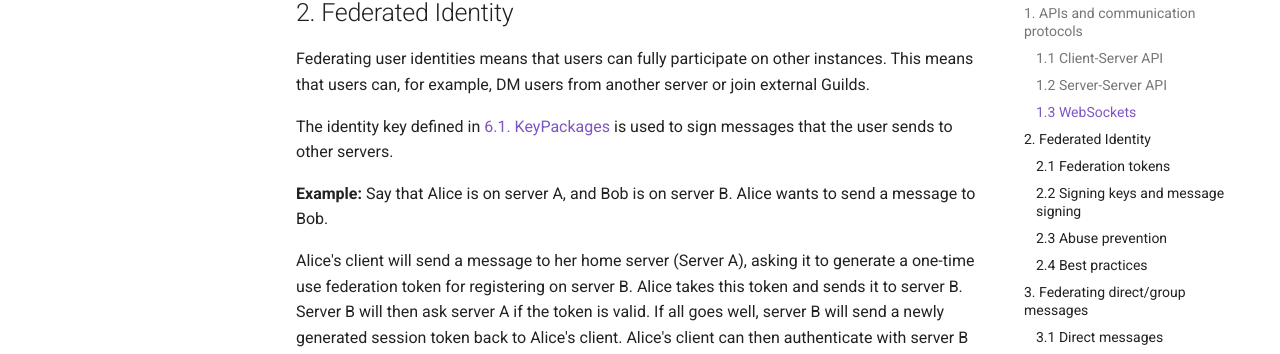
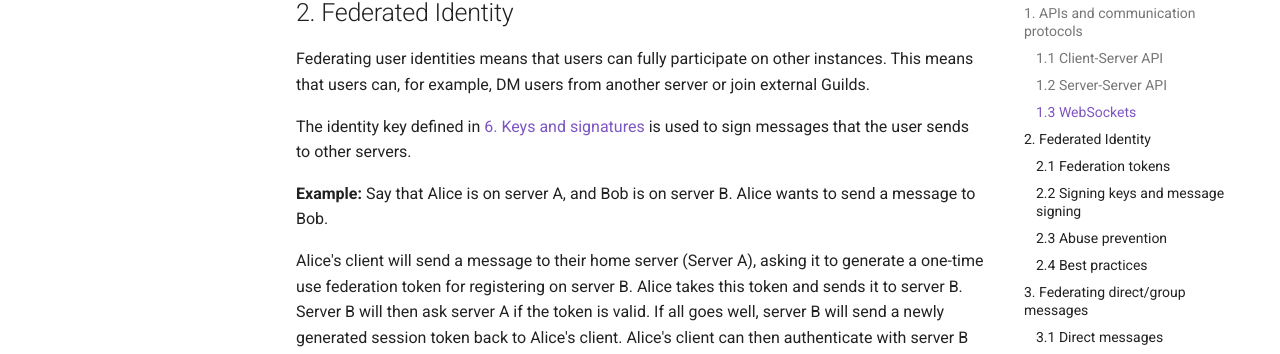
Before and after one commit to polyphony-chat/docs, an MkDocs documentation site: the page built from docs/specification.md, in a window 1280 px wide and 900 px high, scrolled down 2490 px. Shown: the part 143-497 px from the top of the window. Built offline with MkDocs 1.6.1 and Material for MkDocs 9.7.7, drawn with Linux system fonts in a browser that asks for light colours; plug-ins that fetch from the network failed and are left out; comment, search, counter and statistics services are not loaded; some of the changed text lies outside the part shown.

Commit message:
alice uses she/they pronouns 🏳️‍🌈🏳️‍🌈🏳️‍🌈🏳️‍🌈🏳️‍🌈🏳️‍🌈🏳️‍🌈🏳️‍🌈🏳️‍🌈🏳️‍🌈🏳️‍🌈🏳️‍🌈🏳️‍🌈

````diff
--- a/SPECIFICATION.md
+++ b/SPECIFICATION.md
@@ -75,12 +75,12 @@ The Server-Server APIs are used to enable federation between multiple polyproto
 
 Federating user identities means that users can fully participate on other instances. This means that users can, for example, DM users from another server or join external Guilds.
 
-The identity key defined in [6.1. KeyPackages](#61-keypackages) is used to sign messages that the user sends to other servers.
+The identity key defined in [6. Keys and signatures](#6-keys-and-signatures) is used to sign messages that the user sends to other servers.
 
 **Example:**
 Say that Alice is on server A, and Bob is on server B. Alice wants to send a message to Bob.
 
-Alice's client will send a message to her home server (Server A), asking it to generate a one-time use federation token for registering on server B. Alice takes this token and sends it to server B. Server B will then ask server A if the token is valid. If all goes well, server B will send a newly generated session token back to Alice's client. Alice's client can then authenticate with server B using this token, and send the message to server B. Server B will then send the message to Bob's client.
+Alice's client will send a message to their home server (Server A), asking it to generate a one-time use federation token for registering on server B. Alice takes this token and sends it to server B. Server B will then ask server A if the token is valid. If all goes well, server B will send a newly generated session token back to Alice's client. Alice's client can then authenticate with server B using this token, and send the message to server B. Server B will then send the message to Bob's client.
 
 ```
 Alice's Client              Server A            Server B              Bob's Client
````
